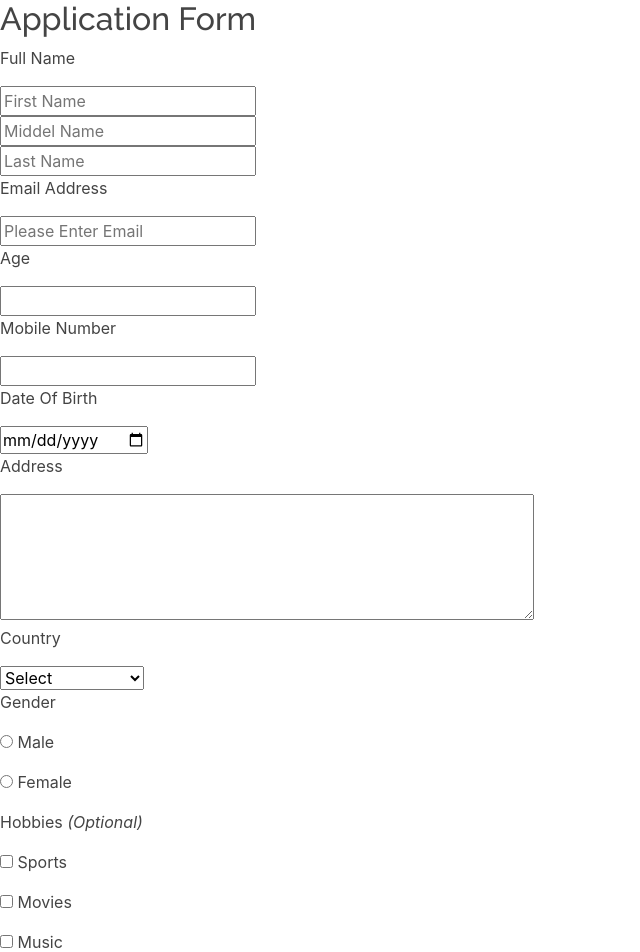
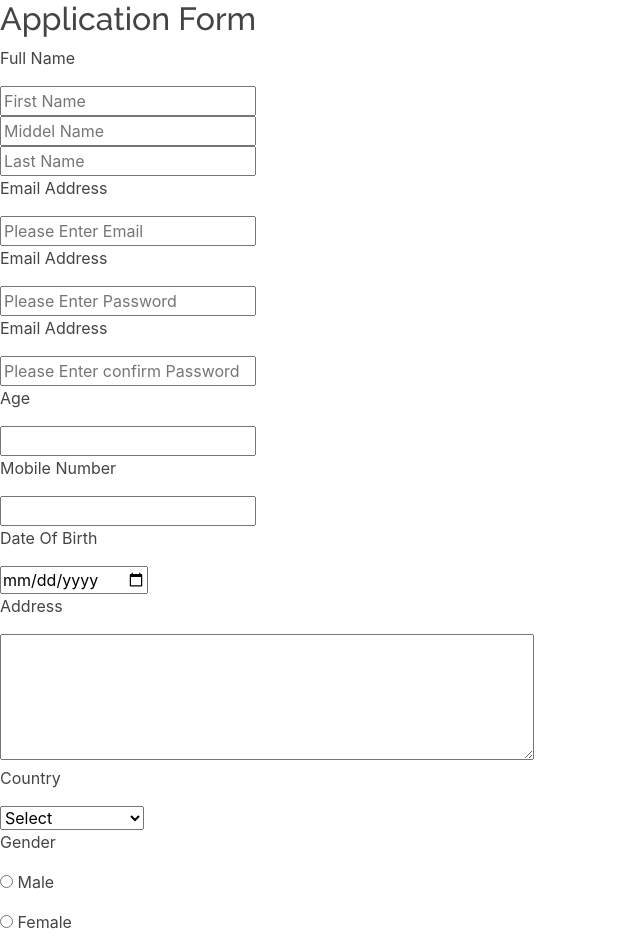
Before and after one commit to sapariyadhara/cityhospital, a React (Create React App) app: page /Contect1 in a window 1280 px wide. Shown: the top 952 px of the page, without its empty margins (0-640 px from the left). Built offline with nearby package versions, Linux system fonts and the light colour scheme.

Commit message:
form validation

```diff
--- a/src/containers/Contect1.js
+++ b/src/containers/Contect1.js
@@ -30,7 +30,7 @@ function Contect1(props) {
         },
            validationSchema : contact1Schema ,
            onSubmit: values => {
-
+            console.log(values);
           },
       })
 
--- a/src/containers/Test2.js
+++ b/src/containers/Test2.js
@@ -1,154 +1,265 @@
-import React from 'react';
+import React from "react";
 // import { Button, ButtonGroup, Col, Container, Form, FormGroup, Input, Label, Row } from "reactstrap";
-import * as Yup from 'yup'
-import { useFormik } from 'formik';
-
+import * as Yup from "yup";
+import { useFormik } from "formik";
 
 function Test2(props) {
+    const hobbies = [
+        {
+            defaultValue : 'sports' ,
+        },
+        {
+            defaultValue : 'movies' ,
+        },
+        {
+            defaultValue : 'music' ,
+        }
+]
+
     let testSchema = Yup.object({
-        fname: Yup.string().required('Please enter first name').matches(/^[a-z]+$/, 'Please enter valid name'),
-        mname: Yup.string().required('Please enter middel name').matches(/^[a-z]+$/, 'Please enter valid name'),
-        lname: Yup.string().required('Please enter last name').matches(/^[a-z]+$/, 'Please enter valid name'),
-        email: Yup.string().email('please enter valid email').required('Please enter email'),
-        age: Yup.number().min(0).max(150).required('Please enter Age'),
-        mobile: Yup.string().max(10).matches(/^[0-9\b]+$/, 'Please Enter Only Number').required('Please enter mobile number'),
-        dob: Yup.string().required('Please enter date of birth')
-            .test('dob', 'Must be in present and past.',
-                function (val) {
-                    let todate = new Date()
-                    let bdate = new Date(val)
+        fname: Yup.string()
+            .required("Please enter first name").min(2).max(24)
+            .matches(/^[a-z]+$/, "Please enter valid name"),
+        mname: Yup.string()
+            .required("Please enter middel name").min(2).max(24)
+            .matches(/^[a-z]+$/, "Please enter valid name"),
+        lname: Yup.string()
+            .required("Please enter last name").min(2).max(24)
+            .matches(/^[a-z]+$/, "Please enter valid name"),
+        email: Yup.string()
+            .email("please enter valid email")
+            .required("Please enter email"),
+        password:Yup.string().matches(/^.*(?=.{8,})(?=.*[a-zA-Z])(?=.*\d)(?=.*[!#$%&? "]).*$/ , 'length at least 8 characters').required("Please enter password"),
+        confirm_password:Yup.string().oneOf([Yup.ref('password'), null] ,'Password Must Match').required("Please enter confirm password"),
+        age: Yup.number().min(0).max(150).required("Please enter Age"),
+        mobile: Yup.string()
+            .max(10)
+            .matches(/^[0-9\b]+$/, "Please Enter Only Number")
+            .required("Please enter mobile number"),
+        dob: Yup.string()
+            .required("Please enter date of birth")
+            .test("dob", "Must be in present and past.", function (val) {
+                let todate = new Date();
+                let bdate = new Date(val);
                 console.log(bdate < todate);
                 if (bdate < todate) {
                     return true;
                 } else {
                     return false;
                 }
-                }
-            ),
-        add: Yup.string().required('Please enter Address')
-            .test('add', 'Maximum 5 word allow',
-                function (val) {
-                    let arr = val.split(" ")
+            }),
+        add: Yup.string()
+            .required("Please enter Address")
+            .test("add", "Maximum 5 word allow", function (val) {
+                let arr = val.split(" ");
                 if (arr.length > 5) {
-                        return false;
-                    } else {
-                        return true
-                    }
-                }
-            ),
-        country :Yup.string().required(' Must be selected.'),
-        gender:Yup.string().required('Must be selected.')
-        .test('gender' , 'Must be selected.',
-                function(val){
-                    console.log("'Must be selected.");
-                }
-        ),
-        tc: Yup.string().required('Must be selected.')
-        .test('dob', 'Must be selected.',
-            function (val) {
-
-
-                if (val.checked === true ) {
                     return false;
                 } else {
                     return true;
                 }
+            }),
+        country: Yup.string().required(" Must be selected."),
+        gender: Yup.boolean()
+            .required()
+            .oneOf([0, 1])
+            .test("gender", "Gender must be selected.", function (val) {
+                console.log(val, "val");
+            }),
+            hobbies: Yup.boolean().required('Must be selected.')
+            .test('hobbies' , 'Must 2 be selected.' ,
+            function(val){
+
+                console.log(hobbies.length , val);
+                if((hobbies.length > '2')){
+                    return true
+                } else {
+                    return false
+                }
             }
             ),
-
-
+            tc: Yup.string()
+            .required("Must be selected.")
+            .test("dob", "Must be selected.", function (val) {
+                if (val.checked === true) {
+                    return false;
+                } else {
+                    return true;
+                }
+            }),
     });
 
     const formik = useFormik({
         initialValues: {
-            fname: '',
-            mname: '',
-            lname: '',
-            email: '',
-            age:'',
-            mobile: '',
-            dob: '',
-            add: '',
-            country: '',
-            gender: '',
-            tc: ''
+            fname: "",
+            mname: "",
+            lname: "",
+            email: "",
+            password:"",
+            confirm_password:"",
+            age: "",
+            mobile: "",
+            dob: "",
+            add: "",
+            country: "",
+            gender: "",
+            tc: "",
+            hobbies:""
         },
         validationSchema: testSchema,
         onSubmit: values => {
+            console.log(values);
 
         },
-    })
+    });
 
-    const { values, errors, touched, handleBlur, handleChange, handleSubmit } = formik
+    const { values, errors, touched, handleBlur, handleChange, handleSubmit } =
+        formik;
     return (
         <div>
-            <form name="contactForm" onSubmit={handleSubmit} action="/examples/actions/confirmation.php" method="post">
+            <form onSubmit={handleSubmit} action="" method="post">
                 <h2>Application Form</h2>
                 <div className="">
                     <p>Full Name</p>
-                    <input type="text" name="fname" placeholder='First Name' onChange={handleChange} value={values.fname}
-                    onBlur={handleBlur}/>
+                    <input
+                        type="text"
+                        name="fname"
+                        placeholder="First Name"
+                        onChange={handleChange}
+                        value={values.fname}
+                        onBlur={handleBlur}
+                    />
 
-                    <span style={{ color: 'red' }} className="error" >{errors.fname && touched.fname ? errors.fname : null}</span>
-                    <span style={{color : 'red'}} className='error'></span>
+                    <span style={{ color: "red" }} className="error">
+                        {errors.fname && touched.fname ? errors.fname : null}
+                    </span>
+                    <span style={{ color: "red" }} className="error"></span>
                     <br></br>
-                    <input type="text" name="mname" placeholder='Middel Name' onChange={handleChange}   onBlur={handleBlur} />
+                    <input
+                        type="text"
+                        name="mname"
+                        placeholder="Middel Name"
+                        onChange={handleChange}
+                        onBlur={handleBlur}
+                    />
 
-                    <span style={{ color: 'red' }} className="error" >{errors.mname && touched.mname ? errors.mname : null}</span>
+                    <span style={{ color: "red" }} className="error">
+                        {errors.mname && touched.mname ? errors.mname : null}
+                    </span>
                     <br></br>
-                    <input type="text" name="lname" placeholder='Last Name' onChange={handleChange}   onBlur={handleBlur}/>
+                    <input
+                        type="text"
+                        name="lname"
+                        placeholder="Last Name"
+                        onChange={handleChange}
+                        onBlur={handleBlur}
+                    />
 
-                    <span style={{ color: 'red' }} className="error" >{errors.lname && touched.lname ? errors.lname : null}</span>
+                    <span style={{ color: "red" }} className="error">
+                        {errors.lname && touched.lname ? errors.lname : null}
+                    </span>
                 </div>
                 <div className="">
                     <p>Email Address</p>
-                    <input type="text" name="email" placeholder='Please Enter Email'
+                    <input
+                        type="text"
+                        name="email"
+                        placeholder="Please Enter Email"
                         onChange={handleChange}
                         onBlur={handleBlur}
                         value={values.email}
                     />
-                    <span style={{ color: 'red' }} className="error" >{errors.email && touched.email ? errors.email : null}</span>
+                    <span style={{ color: "red" }} className="error">
+                        {errors.email && touched.email ? errors.email : null}
+                    </span>
+                </div>
+                <div className="">
+                    <p>Email Address</p>
+                    <input
+                        type="password"
+                        name="password"
+                        placeholder="Please Enter Password"
+                        onChange={handleChange}
+                        onBlur={handleBlur}
+                        value={values.password}
+                    />
+                    <span style={{ color: "red" }} className="error">
+                        {errors.password && touched.password ? errors.password : null}
+                    </span>
+                </div>
+                <div className="">
+                    <p>Email Address</p>
+                    <input
+                        type="password"
+                        name="confirm_password"
+                        placeholder="Please Enter confirm Password"
+                        onChange={handleChange}
+                        onBlur={handleBlur}
+                        value={values.rpassword}
+                    />
+                    <span style={{ color: "red" }} className="error">
+                        {errors.confirm_password && touched.confirm_password ? errors.confirm_password : null}
+                    </span>
                 </div>
                 <div class="">
                     <p>Age</p>
-                    <input type="text" name="age"
+                    <input
+                        type="text"
+                        name="age"
                         onChange={handleChange}
                         onBlur={handleBlur}
-                    value={values.age}/>
-                    <span style={{ color: 'red' }} className="error" >{errors.age && touched.age ? errors.age : null}</span>
+                        value={values.age}
+                    />
+                    <span style={{ color: "red" }} className="error">
+                        {errors.age && touched.age ? errors.age : null}
+                    </span>
                 </div>
                 <div className="">
                     <p>Mobile Number</p>
-                    <input type="text" name="mobile" maxLength=" "
+                    <input
+                        type="text"
+                        name="mobile"
+                        maxLength=" "
                         onChange={handleChange}
                         onBlur={handleBlur}
                         value={values.mobile}
                     />
-                    <span style={{ color: 'red' }} className="error" >{errors.mobile && touched.mobile ? errors.mobile : null}</span>
+                    <span style={{ color: "red" }} className="error">
+                        {errors.mobile && touched.mobile ? errors.mobile : null}
+                    </span>
                 </div>
                 <div class="">
                     <p>Date Of Birth </p>
-                    <input type="date" name="dob"
+                    <input
+                        type="date"
+                        name="dob"
                         onChange={handleChange}
                         onBlur={handleBlur}
                         value={values.dob}
                     />
-                    <span style={{ color: 'red' }} className="error" >{errors.dob && touched.dob ? errors.dob : null}</span>
+                    <span style={{ color: "red" }} className="error">
+                        {errors.dob && touched.dob ? errors.dob : null}
+                    </span>
                 </div>
                 <div className="">
                     <p>Address</p>
-                    <textarea name="add" id="" cols="50" rows="5"
+                    <textarea
+                        name="add"
+                        id=""
+                        cols="50"
+                        rows="5"
                         onChange={handleChange}
                         onBlur={handleBlur}
                         value={values.add}
                     ></textarea>
 
-
-                    <span style={{ color: 'red' }} className="error" >{errors.add && touched.add ? errors.add : null}</span>
+                    <span style={{ color: "red" }} className="error">
+                        {errors.add && touched.add ? errors.add : null}
+                    </span>
                 </div>
                 <div className="">
                     <p>Country</p>
-                    <select name="country"
+                    <select
+                        name="country"
                         onChange={handleChange}
                         onBlur={handleBlur}
                         value={values.country}
@@ -159,43 +270,90 @@ function Test2(props) {
                         <option value="us">United States</option>
                         <option value="uk">United Kingdom</option>
                     </select>
-                    <span style={{ color: 'red' }} className="error" >{errors.country && touched.country ? errors.country : null}</span>
+                    <span style={{ color: "red" }} className="error">
+                        {errors.country && touched.country ? errors.country : null}
+                    </span>
                 </div>
                 <div className="">
                     <p>Gender</p>
-                    <span className="error" id="genderErr" />
+
                     <div className="form-inline">
-                        <p><input type="radio" name="gender" defaultValue="male"  /> Male</p>
-                        <p><input type="radio" name="gender" defaultValue="female" /> Female</p>
-                        <span style={{ color: 'red' }} className="error" >{errors.gender && touched.gender ? errors.gender : null}</span>
+                        <p>
+                            <input
+                                type="radio"
+                                name="gender"
+                                defaultValue="male"
+                                onChange={handleChange}
+                                onBlur={handleBlur}
+                                value={values.gender}
+                            />{" "}
+                            Male
+                        </p>
+                        <p>
+                            <input
+                                type="radio"
+                                name="gender"
+                                defaultValue="female"
+                                onChange={handleChange}
+                                onBlur={handleBlur}
+                                value={values.gender}
+                            />{" "}
+                            Female
+                        </p>
+                        <span style={{ color: "red" }} className="error">
+                            {errors.gender && touched.gender ? errors.gender : null}
+                        </span>
                     </div>
                 </div>
                 <div className="">
-                    <p>Hobbies <i>(Optional)</i></p>
-                    <span className="error" id="hobbyErr" />
+                    <p>
+                        Hobbies <i>(Optional)</i>
+                    </p>
+
                     <div className="form-inline">
-                        <p><input type="checkbox" name="hobbies" defaultValue="sports" /> Sports</p>
-                        <p><input type="checkbox" name="hobbies" defaultValue="movies" /> Movies</p>
-                        <p><input type="checkbox" name="hobbies" defaultValue="music" /> Music</p>
+                        <p>
+                            <input type="checkbox" name="hobbies" defaultValue="sports"  onChange={handleChange} onBlur={handleBlur}
+                                value={values.hobbies}/>{" "}
+                            Sports
+                        </p>
+                        <p>
+                            <input type="checkbox" name="hobbies" defaultValue="movies"  onChange={handleChange} onBlur={handleBlur}
+                                value={values.hobbies}/>{" "}
+                            Movies
+                        </p>
+                        <p>
+                            <input type="checkbox" name="hobbies" defaultValue="music"  onChange={handleChange} onBlur={handleBlur}
+                                value={values.hobbies}/>{" "}
+                            Music
+                        </p>
+                        <span style={{ color: "red" }} className="error">
+                            {errors.hobbies && touched.hobbies ? errors.hobbies : null}
+                        </span>
                     </div>
                 </div>
                 <div class="">
-
                     <span class="error" id="tcErr"></span>
                     <div class="form-inline">
-                        <p><input type="checkbox" name="tc" value="0"  /> Terms & Condition</p>
-
+                        <p>
+                            <input type="checkbox" name="tc" defaultValue="0"
+                            onChange={handleChange}
+                            onBlur={handleBlur}
+                            value={values.tc}
+                            />
+                             Terms & Condition
+                        </p>
+                        <span style={{ color: "red" }} className="error">
+                            {errors.tc && touched.tc ? errors.tc : null}
+                        </span>
                     </div>
                 </div>
 
                 <div className="">
-                    <input type="submit" defaultValue="Submit" />
+                    <input type="submit" value="Submit" />
                 </div>
             </form>
-
         </div>
     );
 }
 
-
 export default Test2;
```
Also changed, not shown: src/App.js (+9 -9 lines). Lines whose indentation alone changed are shown as unchanged.
